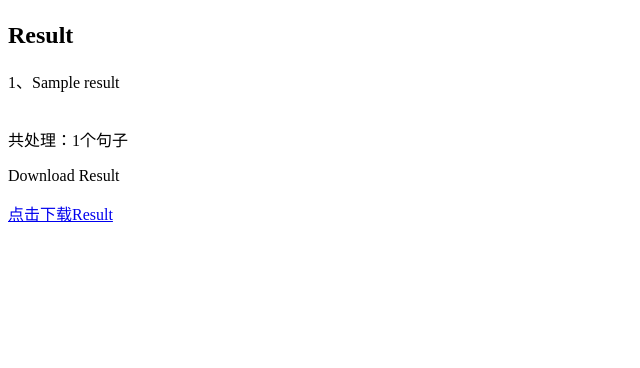
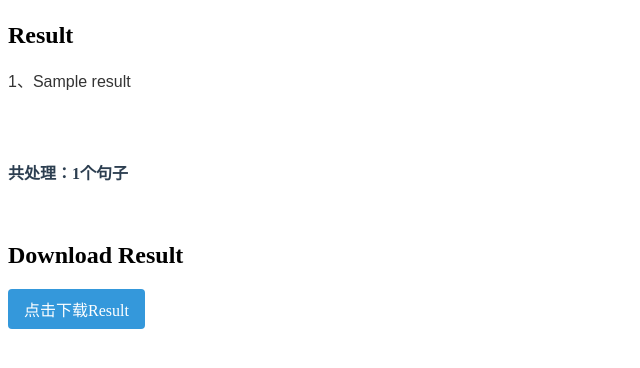
Before and after one commit to 1diot9/BIT_Computer_Task02, a Flask app: template templates/result_file.html in a window 1280 px wide. Shown: the part 58-426 px from the top of the page, without its empty margins (0-640 px from the left). Run offline with Flask 3, Linux system fonts and the light colour scheme; the template is opened without the code that fills it: most values are stand-ins (such as "Sample title", 1, 10 or a date in 2020); parts of the project's set-up code (start-up, migrations or seed data) failed here and were passed over.

Commit message:
增加网页结果页面的样式

```diff
--- /dev/null
+++ b/cli_test.txt
@@ -0,0 +1,3 @@
+python .\qshifter.py -f .\web_test.txt
+python .\qshifter.py -i
+python .\qshifter.py -s
--- a/templates/result_file.html
+++ b/templates/result_file.html
@@ -3,23 +3,58 @@
     result_file
 {% endblock %}
 {% block content %}
+<style>
+    /* 定义CSS样式 */
+    .result-text {
+        font-family: Arial, sans-serif;
+        font-size: 16px;
+        line-height: 1.6;
+        color: #333;
+        margin-bottom: 10px;
+    }
+
+    .count-text {
+        font-weight: bold;
+        color: #2c3e50;
+        margin: 20px 0;
+    }
+
+    .download-text {
+        font-size: 18px;
+        color: #3498db;
+        margin: 15px 0 10px;
+    }
+
+    .download-link {
+        display: inline-block;
+        padding: 8px 16px;
+        background-color: #3498db;
+        color: white;
+        text-decoration: none;
+        border-radius: 4px;
+        transition: background-color 0.3s;
+    }
+
+    .download-link:hover {
+        background-color: #2980b9;
+    }
+</style>
+
 <h2>Result</h2>
 
 {% for i in result %}
-
     {% for j in i %}
-
-            {{loop.index}}、{{j}}
-
+        <p class="result-text">{{loop.index}}、{{j}}</p>
         <br>
     {% endfor %}
     <br>
 {% endfor %}
 
-    <p>共处理：{{ count }}个句子</p>
+<p class="count-text">共处理：{{ count }}个句子</p>
 
-    <p>Download Result</p>
+    <br>
+<h2>Download Result</h2>
 <!-- 生成下载链接，指向/download路由 -->
-    <a href="{{ url_for('download_file') }}">点击下载Result</a>
+<a href="{{ url_for('download_file') }}" class="download-link">点击下载Result</a>
 
 {% endblock %}
--- /dev/null
+++ b/web_test.txt
@@ -0,0 +1,5 @@
+This is a test
+This is a test again
+beijing institute of technology
+Beijing University
+Universe and universe
```
Also changed, not shown: 2 other files. Lines whose indentation alone changed are shown as unchanged.
